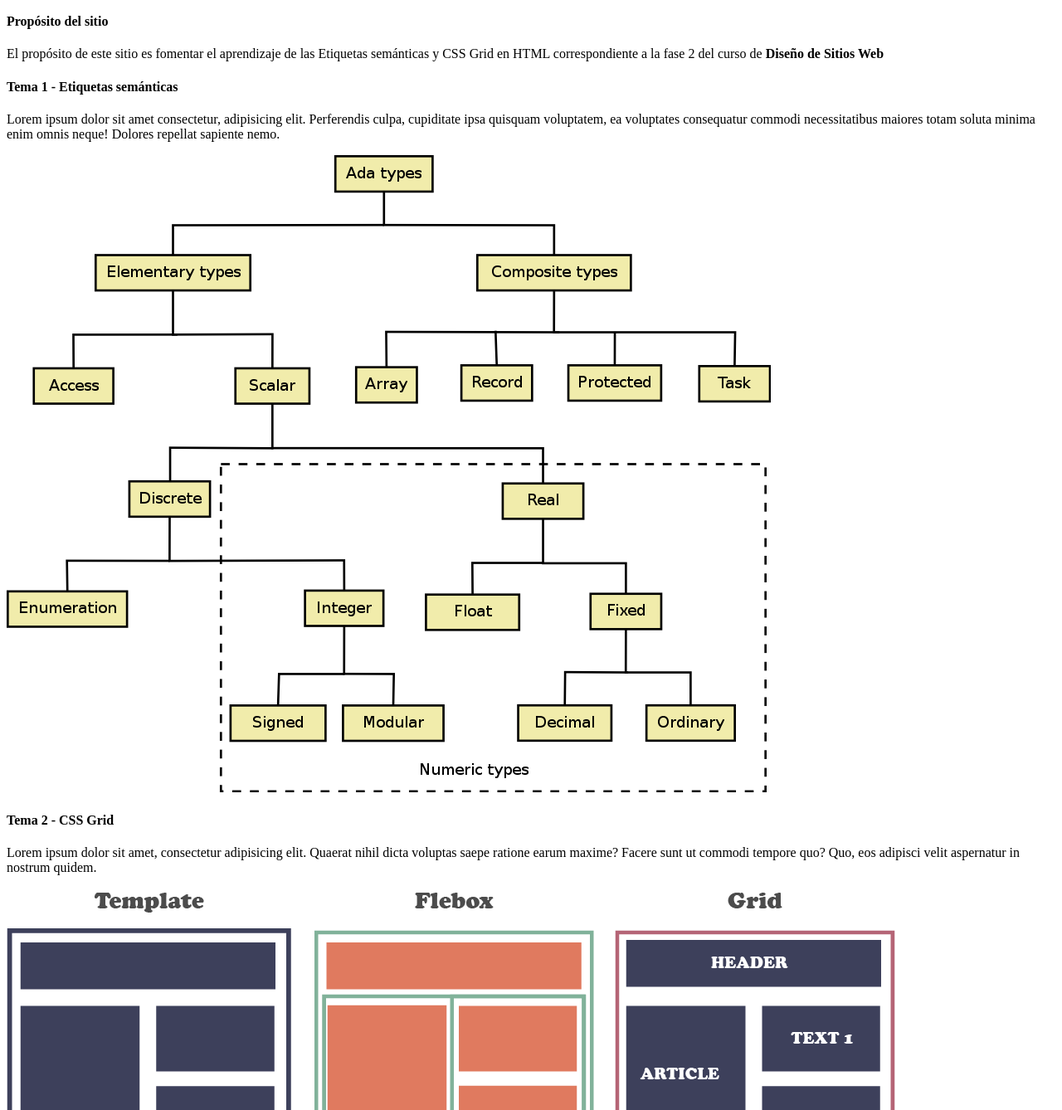
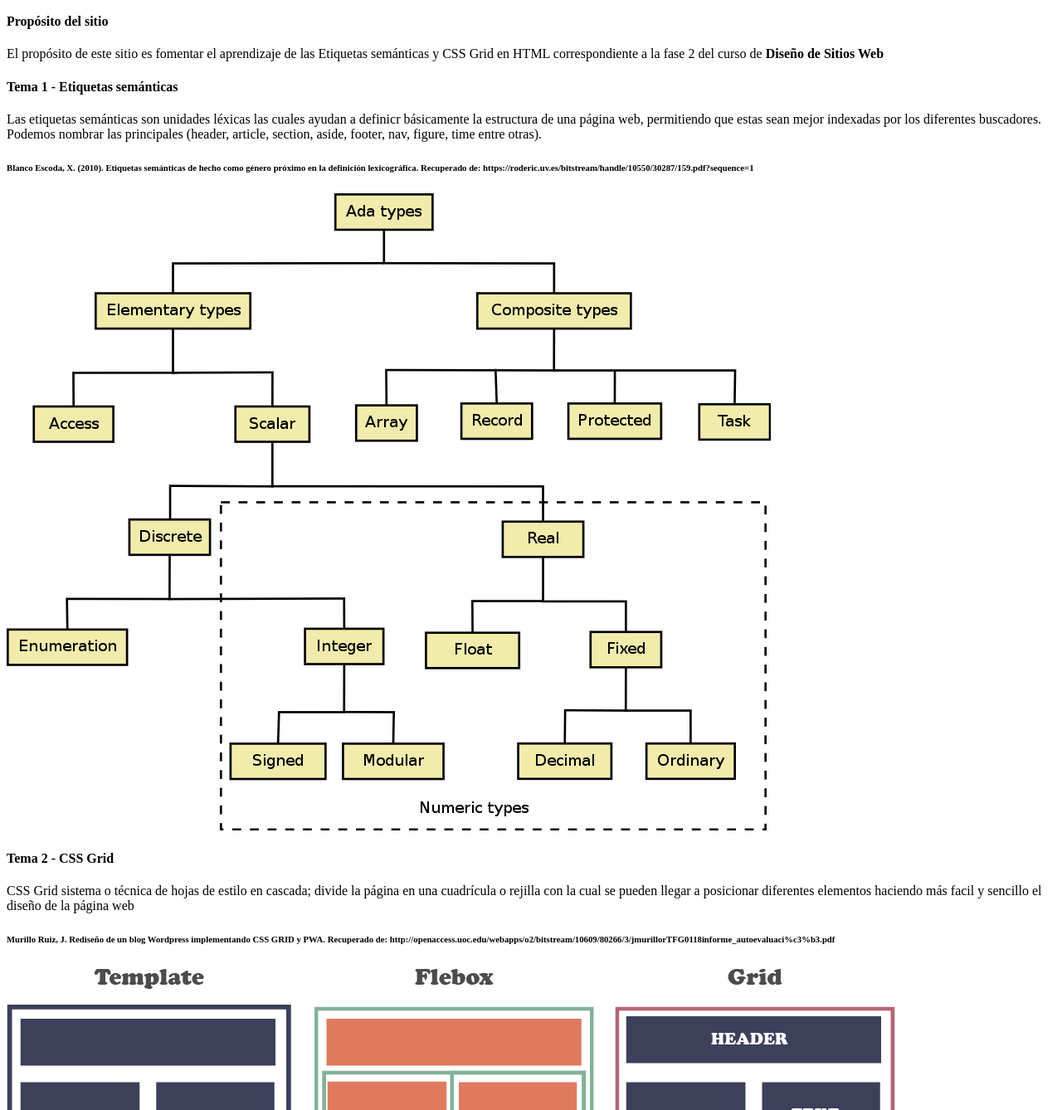
Before and after one commit to giralo14293xk15/DSW-OscarGiraldo, a plain HTML site: page fase2/design.html in a window 1280 px wide. Shown: the part 300-1638 px from the top of the page at 83% size. Drawn offline with Linux system fonts and the light colour scheme.

Commit message:
Update design.html
Nueva actualización 29/09/2021

```diff
--- a/fase2/design.html
+++ b/fase2/design.html
@@ -57,23 +57,31 @@
 
             <article>
                 <h4>Tema 1 - Etiquetas semánticas</h4>
-                <p> Lorem ipsum dolor sit amet consectetur, adipisicing elit. Perferendis culpa, cupiditate ipsa
-                    quisquam voluptatem, ea voluptates consequatur commodi necessitatibus maiores totam soluta minima
-                    enim omnis neque! Dolores repellat sapiente nemo.</p>
+                <p> Las etiquetas semánticas son unidades léxicas las cuales ayudan a definicr básicamente la estructura
+                    de una página web, permitiendo que estas sean mejor indexadas por los diferentes buscadores. Podemos
+                    nombrar las principales (header, article, section, aside, footer, nav, figure, time entre otras).
 
-                <!-- <p>aqui se debe de colocar la referencia bibliogafica</p> -->
+                <h6>Blanco Escoda, X. (2010). Etiquetas semánticas de hecho como género próximo en la definición
+                    lexicográfica. Recuperado de: https://roderic.uv.es/bitstream/handle/10550/30287/159.pdf?sequence=1
+                </h6>
+                </p>
 
                 <img src="img/Etiquetas semanticas.png" alt="Ilustración Etiquta Semántica">
+
             </article>
 
             <article>
                 <h4>Tema 2 - CSS Grid </h4>
 
-                <p>Lorem ipsum dolor sit amet, consectetur adipisicing elit. Quaerat nihil dicta voluptas saepe ratione
-                    earum maxime? Facere sunt ut commodi tempore quo? Quo, eos adipisci velit aspernatur in nostrum
-                    quidem.</p>
+                <p>CSS Grid sistema o técnica de hojas de estilo en cascada; divide la página en una cuadrícula o
+                    rejilla con la cual se pueden llegar a posicionar diferentes elementos haciendo más facil y sencillo
+                    el diseño de la página web
 
-                <!-- <p>aqui se debe de colocar la referencia bibliogafica</p> -->
+                <h6>Murillo Ruiz, J. Rediseño de un blog Wordpress implementando CSS GRID y PWA. Recuperado de:
+                    http://openaccess.uoc.edu/webapps/o2/bitstream/10609/80266/3/jmurillorTFG0118informe_autoevaluaci%c3%b3.pdf
+                </h6>
+                </p>
+
                 <img src="img/CSS Grid.png" alt="Ilustración CSS Grid">
 
             </article>
```
